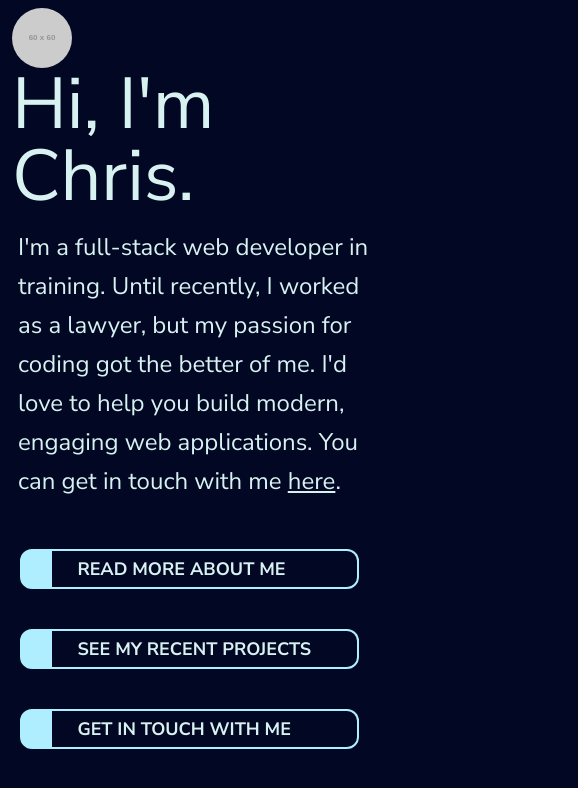
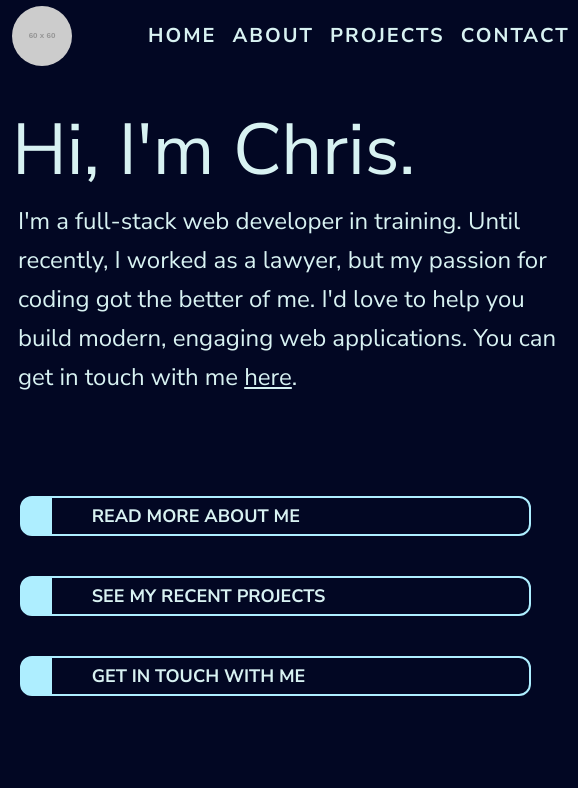
Before and after one commit to chris-kamp/portfolio-react, a React (Create React App) app: page / in a window 390 px wide. Shown: the top 788 px of the page, 578 px wide, since content can reach past the window. Built offline with nearby package versions, Linux system fonts and the light colour scheme.

Commit message:
add mobile dropdown nav (non-functional)

```diff
--- /dev/null
+++ b/src/components/nav/CloseDropdownIcon.js
@@ -0,0 +1,11 @@
+import menuClose from "../../assets/close-48.png"
+
+const CloseDropdownIcon = ({handleClick}) => {
+  return (
+    <>
+      <img src={menuClose} alt="Close menu icon" onClick={handleClick}/>
+    </>
+  )
+}
+
+export default CloseDropdownIcon
--- /dev/null
+++ b/src/components/nav/DropdownMenu.js
@@ -0,0 +1,17 @@
+import ModalOverlay from "./ModalOverlay";
+
+const DropdownMenu = () => {
+  return (
+    <>
+      <ul className="fixed z-20 grid w-full grid-cols-1 mt-20 bg-dark">
+        <li className="p-2 mx-3 text-center border border-light">HOME</li>
+        <li className="p-2 mx-3 text-center border border-light">ABOUT</li>
+        <li className="p-2 mx-3 text-center border border-light">PROJECTS</li>
+        <li className="p-2 mx-3 text-center border border-light">CONTACT</li>
+      </ul>
+      <ModalOverlay />
+    </>
+  );
+};
+
+export default DropdownMenu;
--- /dev/null
+++ b/src/components/nav/DropdownToggle.js
@@ -0,0 +1,16 @@
+import CloseDropdownIcon from "./CloseDropdownIcon";
+import OpenDropdownIcon from "./OpenDropdownIcon";
+
+const DropdownToggle = ({toggleProps: {dropdownOpen, closeDropdown, openDropdown}}) => {
+  return (
+    <div className="flex items-center pr-3">
+      {dropdownOpen ? (
+        <CloseDropdownIcon handleClick={closeDropdown} />
+      ) : (
+        <OpenDropdownIcon handleClick={openDropdown} />
+      )}
+    </div>
+  );
+};
+
+export default DropdownToggle;
--- /dev/null
+++ b/src/components/nav/Logo.js
@@ -0,0 +1,13 @@
+const Logo = () => {
+  return (
+    <div className="flex items-center w-32 ml-3 sm:ml-12 min-w-max">
+      <img
+        src="https://via.placeholder.com/60"
+        alt="CK Logo"
+        className="rounded-full"
+      />
+    </div>
+  );
+};
+
+export default Logo;
--- /dev/null
+++ b/src/components/nav/ModalOverlay.js
@@ -0,0 +1,7 @@
+const ModalOverlay = () => {
+  return (
+    <div className="fixed z-10 w-full h-screen mt-20 bg-dark bg-opacity-70"></div>
+  );
+};
+
+export default ModalOverlay;
--- a/src/components/nav/NavItem.js
+++ b/src/components/nav/NavItem.js
@@ -2,7 +2,7 @@ import { Link } from "react-router-dom";
 
 const NavItem = ({text, destination}) => {
   return (
-    <li className="flex-shrink-0 hidden h-full px-2 overflow-hidden flex-grow-1 sm:block">
+    <li className="flex-shrink-0 h-full px-2 overflow-hidden flex-grow-1 block">
       <Link
         to={destination}
         href="#"
--- a/src/components/nav/Navbar.js
+++ b/src/components/nav/Navbar.js
@@ -1,22 +1,56 @@
-import NavItem from "./NavItem"
+import { useState, useEffect } from "react";
+import DropdownToggle from "./DropdownToggle";
+import TopNavItems from "./TopNavItems";
+import Logo from "./Logo";
+import DropdownMenu from "./DropdownMenu";
 
 const Navbar = () => {
+  const [windowWidth, setWindowWidth] = useState(undefined);
+  const [dropdownOpen, setDropdownOpen] = useState(false);
+
+  const openDropdown = () => {
+    setDropdownOpen(true);
+  };
+  const closeDropdown = () => {
+    setDropdownOpen(false);
+  };
+
+  const isMobile = () => {
+    return windowWidth < 640;
+  };
+
+  useEffect(() => {
+    const updateSize = () => {
+      setWindowWidth(window.screen.width);
+    }
+    const handleResize = () => {
+      updateSize();
+      if (dropdownOpen && windowWidth >= 640) {
+        closeDropdown();
+        console.log("Test")
+      }
+    };
+    window.addEventListener("resize", handleResize);
+    updateSize();
+    return () => window.removeEventListener("resize", handleResize);
+  }, [dropdownOpen, windowWidth]);
+
+
+
   return (
-    <nav className="flex justify-between pt-2 text-xl font-bold">
-      <div className="flex items-center w-32 ml-3 sm:ml-12 min-w-max">
-        <img
-          src="https://via.placeholder.com/60"
-          alt="CK Logo"
-          className="rounded-full"
-        />
-      </div>
-      <ul className="flex justify-around flex-auto max-w-2xl tracking-widest lg:max-w-3xl xl:max-w-4xl">
-        <NavItem text="HOME" destination="/"/>
-        <NavItem text="ABOUT" destination="/about"/>
-        <NavItem text="PROJECTS" destination="/projects"/>
-        <NavItem text="CONTACT" destination="/contact"/>
-      </ul>
-    </nav>
+    <>
+      <nav className="flex justify-between h-16 pt-2 text-xl font-bold">
+        <Logo />
+        {isMobile() ? (
+          <DropdownToggle
+            toggleProps={{ dropdownOpen, openDropdown, closeDropdown }}
+          />
+        ) : (
+          <TopNavItems />
+        )}
+      </nav>
+      {isMobile() && dropdownOpen && <DropdownMenu />}
+    </>
   );
 };
 
--- /dev/null
+++ b/src/components/nav/OpenDropdownIcon.js
@@ -0,0 +1,11 @@
+import menuBars from "../../assets/bars-48.png";
+
+const OpenDropdownIcon = ({handleClick}) => {
+  return (
+    <>
+      <img src={menuBars} alt="Menu icon" onClick={handleClick}/>
+    </>
+  )
+}
+
+export default OpenDropdownIcon
--- /dev/null
+++ b/src/components/nav/TopNavItems.js
@@ -0,0 +1,14 @@
+import NavItem from "./NavItem";
+
+const TopNavItems = () => {
+  return (
+    <ul className="flex justify-around flex-auto max-w-2xl tracking-widest lg:max-w-3xl xl:max-w-4xl">
+      <NavItem text="HOME" destination="/" />
+      <NavItem text="ABOUT" destination="/about" />
+      <NavItem text="PROJECTS" destination="/projects" />
+      <NavItem text="CONTACT" destination="/contact" />
+    </ul>
+  );
+};
+
+export default TopNavItems;
```
Also changed, not shown: src/assets/bars-48.png (added), src/assets/close-48.png (added).
